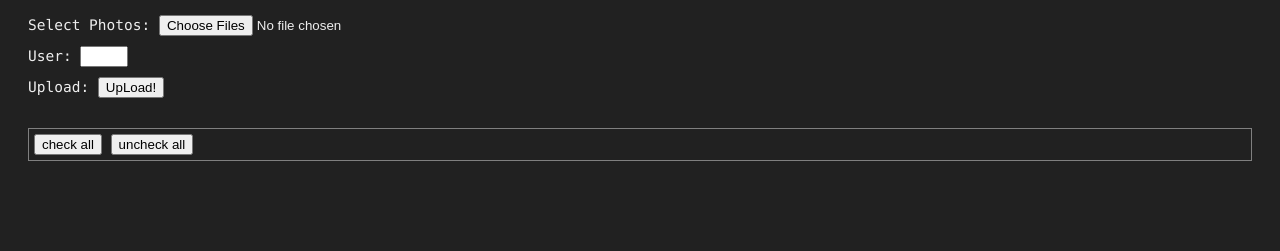
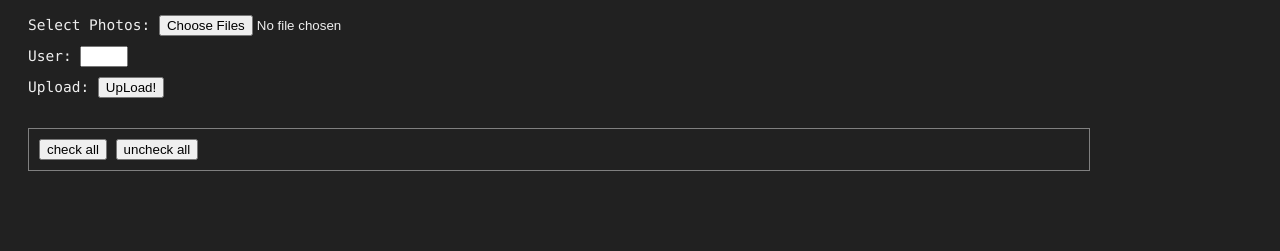
Before and after one commit to upa/p, a Python web app: template templates/index.html in a window 1280 px wide. Shown: the part 49-300 px from the top of the page. Run offline with Jinja, Linux system fonts and the light colour scheme; the template is opened without the code that fills it, so the values that code supplies are empty.

Commit message:
align filter box to photos

```diff
--- a/templates/index.html
+++ b/templates/index.html
@@ -29,8 +29,20 @@
 	      checkboxes[n].dispatchEvent(new Event('change'));
 	  }
       }
+
+      function window_resized() {
+	  const frame_width = 270;
+	  const width = document.body.clientWidth - 20;
+	  var comp = document.getElementById("filter-component");
+	  var new_width =  (Math.floor(width / frame_width) * frame_width - 40) + "px";
+	  if (width < 667) {
+	      new_width = null;
+	  }
+	  if (comp.style.width != new_width) {
+	      comp.style.width = new_width;
+	  }
+      }
     </script>
-
 
   </head>
 
@@ -72,7 +84,11 @@
 	<a href="index.cgi"> click: [reload] !!</a>
 	{% endif %}
 
-	<div class="filter-component">
+      </div>
+    </div>
+
+    <div id="filter">
+      <div id="filter-component">
 	<input type="button" value="check all" onclick="filter_change_all(true)">
 	<input type="button" value="uncheck all" onclick="filter_change_all(false)">
 	{% for usernamemap in usernamemaps %}
@@ -85,8 +101,6 @@
 	</label>
 	{% endfor %}
       </div>
-      </div>
-
     </div>
 
     <div id="content" class="clearfix">
@@ -121,5 +135,11 @@
     <div id="footer">
       {{ page_title }}
     </div>
+
+    <script type="text/javascript">
+      window_resized();
+      window.addEventListener("resize", window_resized);
+    </script>
+
   </body>
 </html>
--- a/templates/p.css
+++ b/templates/p.css
@@ -56,14 +56,22 @@ form#upload-form input {
 }
 
 
-/* filter */
-div.filter-component {
-	margin: 30px 10px 0px 0px;
-	padding: 5px 5px 5px 5px;
+/* filter area */
+
+#filter {
+	margin: 30px 0 0 10px;
+	width: 100%;
+}
+
+div#filter-component {
+	margin: 0px 0px 0px 0px;
+	padding: 10px 10px 10px 10px;
 	border: gray 1px solid;
 	line-height: 150%;
+
 }
-div.filter-component label {
+
+div#filter-component label {
 	display: inline-block;
 	margin: 0px 10px 0px 0px;
 }
@@ -117,6 +125,20 @@ div.caption {
 		padding: 10px 2px 10px 2px;
 	}
 
+	/* header */
+	#header {
+		margin: 0 0 0 0;
+	}
+
+	#filter {
+		margin: 30px 0 0 0;
+	}
+
+	div#filter-component {
+		border: gray 1px solid;
+		line-height: 150%;
+	}
+
 	div.photo-frame {
 		width: 100%;
 		height: 100%;
```
Lines whose indentation alone changed are shown as unchanged.
